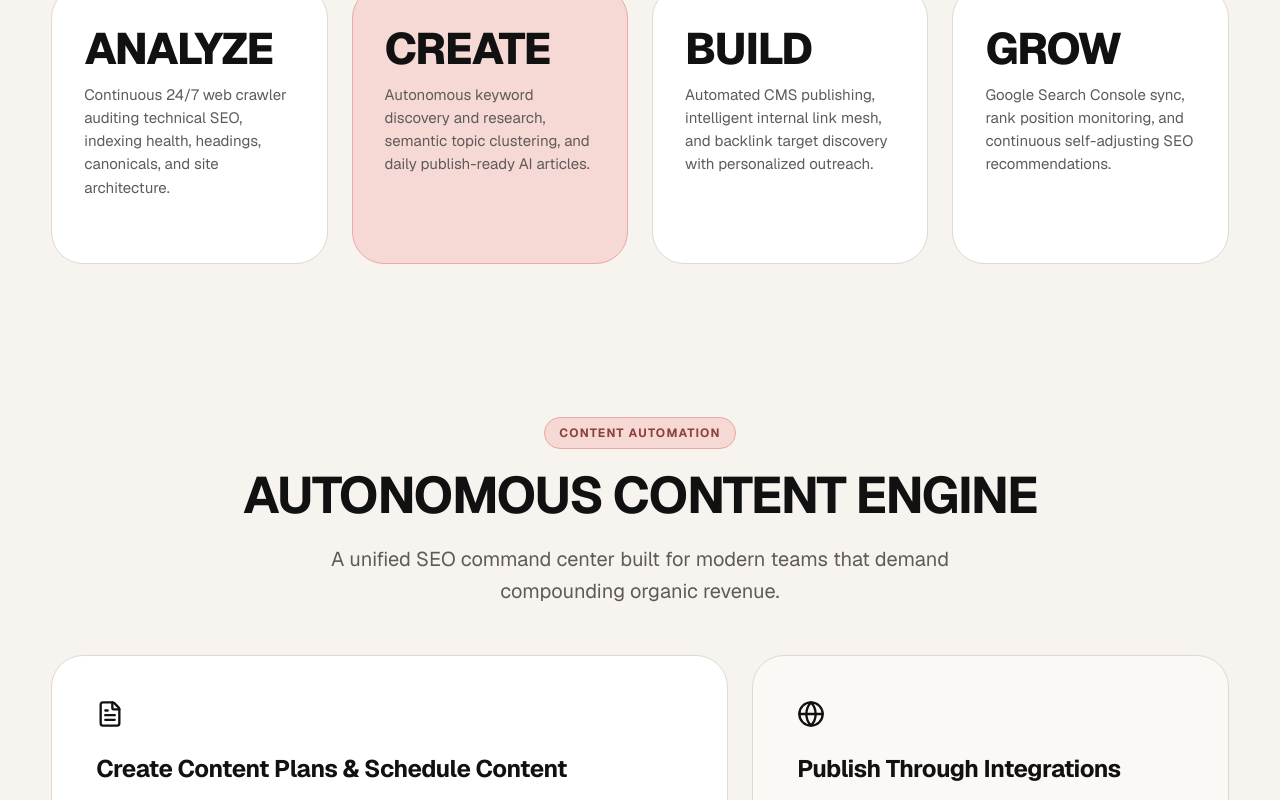
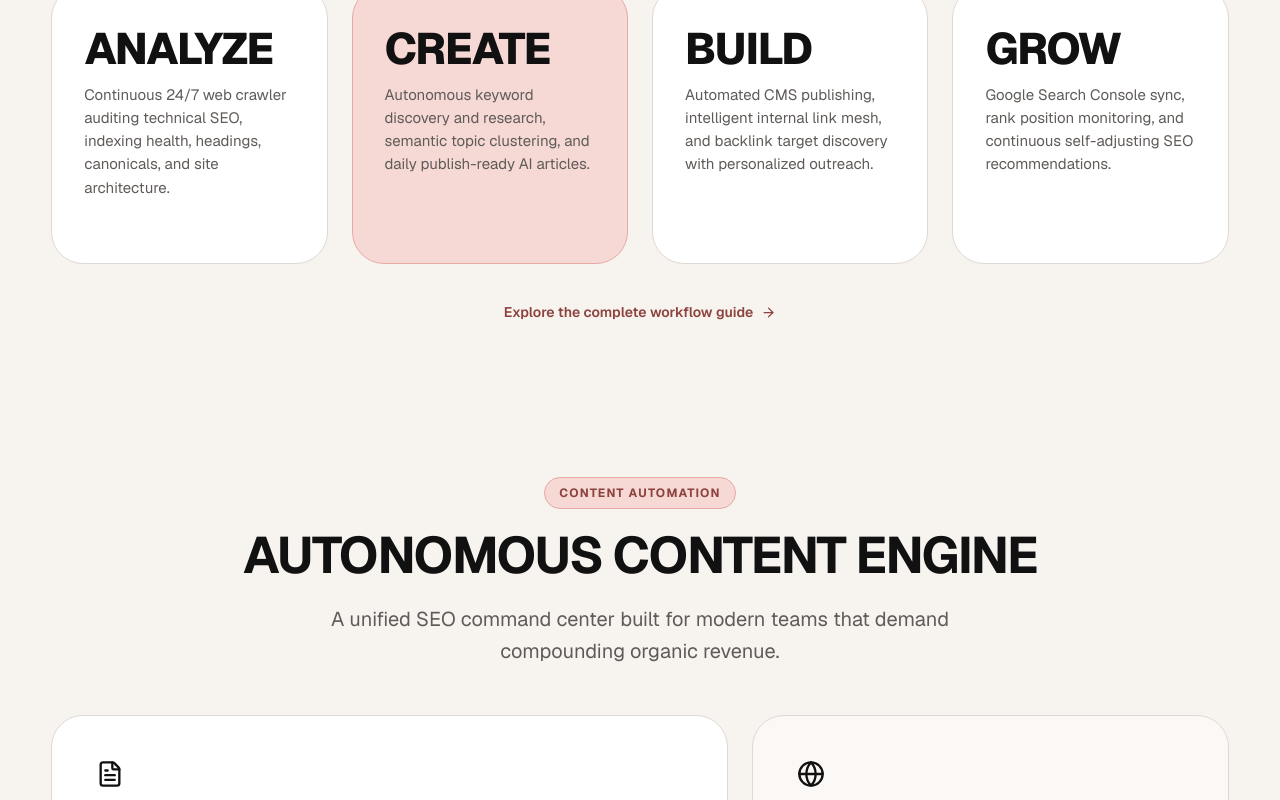
Before and after one commit to rankautonomous-ops/rankautonomous, a Next.js app in the folder apps/web/: page / in a window 1280 px wide. Shown: the part 2427-3227 px from the top of the page. Built offline with nearby package versions, Linux system fonts and the light colour scheme; no server answers.

Commit message:
Fix See How It Works button anchor and smooth scrolling

```diff
--- a/apps/web/src/app/(marketing)/page.tsx
+++ b/apps/web/src/app/(marketing)/page.tsx
@@ -136,7 +136,7 @@ export default async function Home() {
       </section>
 
       {/* PHILOSOPHY (Analyze -> Create -> Build -> Grow) */}
-      <section className={styles.section}>
+      <section id="how-it-works" className={styles.section} style={{ scrollMarginTop: '90px' }}>
         <div style={{ textAlign: 'center', marginBottom: '48px' }}>
           <div className={styles.sectionTag}>How RankAutonomous Works</div>
           <h2 className={styles.sectionTitle}>The Autonomous Growth Loop</h2>
@@ -181,6 +181,13 @@ export default async function Home() {
               </p>
             </div>
           </div>
+        </div>
+
+        <div style={{ textAlign: 'center', marginTop: '36px' }}>
+          <Link href="/how-it-works" style={{ display: 'inline-flex', alignItems: 'center', gap: '8px', fontSize: '14px', fontWeight: 600, color: '#8c423d', textDecoration: 'none' }}>
+            <span>Explore the complete workflow guide</span>
+            <ArrowRight size={15} />
+          </Link>
         </div>
       </section>
 
--- a/apps/web/src/app/globals.css
+++ b/apps/web/src/app/globals.css
@@ -51,6 +51,7 @@ html {
   height: 100%;
   color-scheme: light;
   background-color: var(--background);
+  scroll-behavior: smooth;
 }
 
 html,
```
